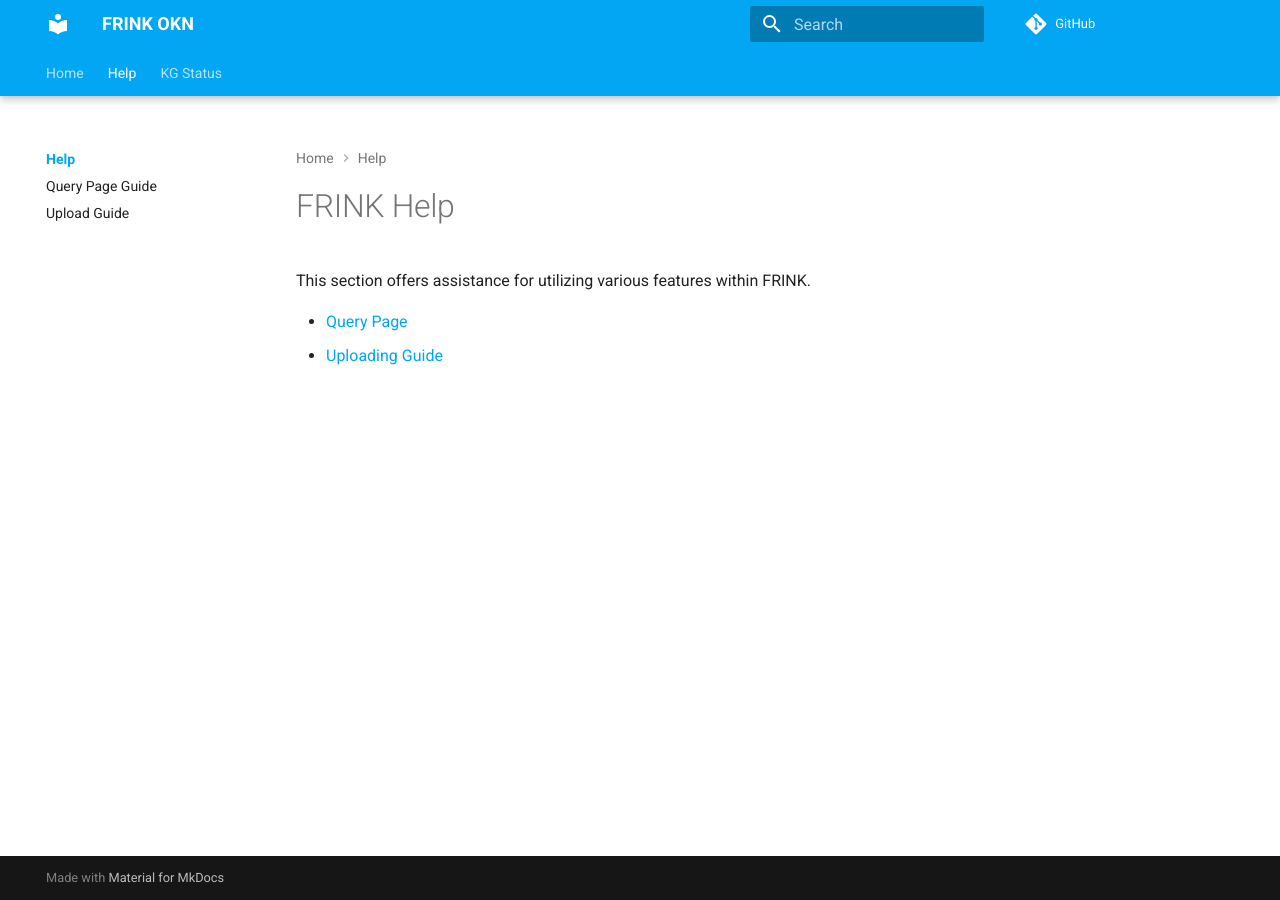
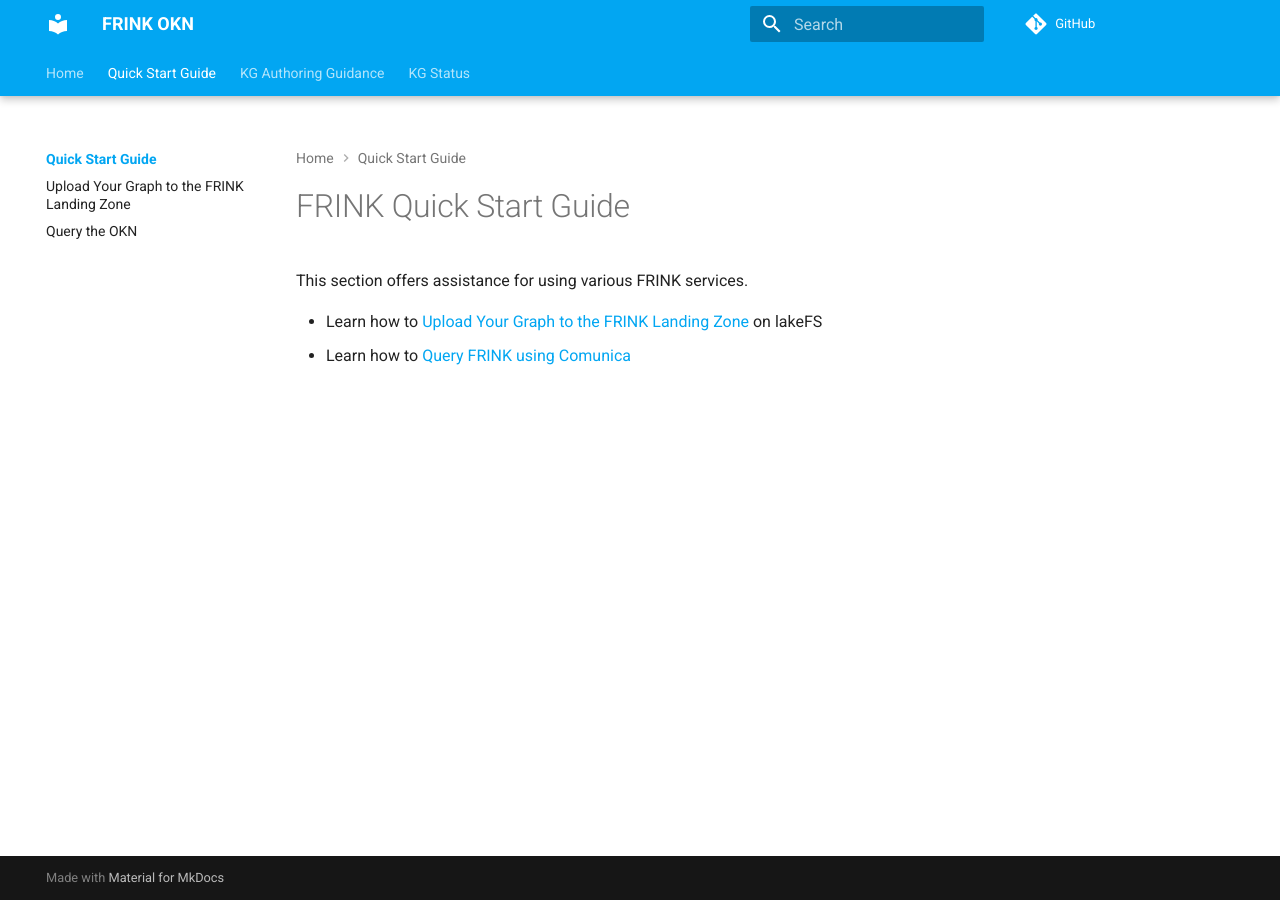
Before and after one commit to frink-okn/frink-landing-zone, an MkDocs documentation site: the page built from docs/help/index.md, in a window 1280 px wide. Built offline with MkDocs 1.6.1 and Material for MkDocs 9.7.7, drawn with Linux system fonts in a browser that asks for light colours; comment, search, counter and statistics services are not loaded.

Commit message:
Updated files

```diff
--- a/docs/help/index.md
+++ b/docs/help/index.md
@@ -1,6 +1,5 @@
-# FRINK Help
+# FRINK Quick Start Guide
+This section offers assistance for using various FRINK services.
 
-This section offers assistance for utilizing various features within FRINK.
-
-- [Query Page](query-page.md)
-- [Uploading Guide](upload-to-lakefs.md)
+- Learn how to [Upload Your Graph to the FRINK Landing Zone](upload-to-lakefs.md) on lakeFS
+- Learn how to [Query FRINK using Comunica](query-page.md)
--- a/mkdocs.yml
+++ b/mkdocs.yml
@@ -25,10 +25,12 @@
       custom_checkbox: true
 nav:
   - Home: index.md
-  - Help:
+  - Quick Start Guide:
     - help/index.md
-    - Query Page Guide: help/query-page.md
-    - Upload Guide: help/upload-to-lakefs.md
+    - Upload Your Graph to the FRINK Landing Zone: help/upload-to-lakefs.md
+    - Query the OKN: help/query-page.md
+  - KG Authoring Guidance:
+    - guidance/index.md
   - KG Status:
     - kgs/index.md
 site_url: https://frink-okn.github.io
```
Also changed, not shown: docs/guidance/index.md (added, +9 -0 lines), docs/help/query-page.md (+2 -2 lines), docs/help/upload-to-lakefs.md (+1 -1 lines).
